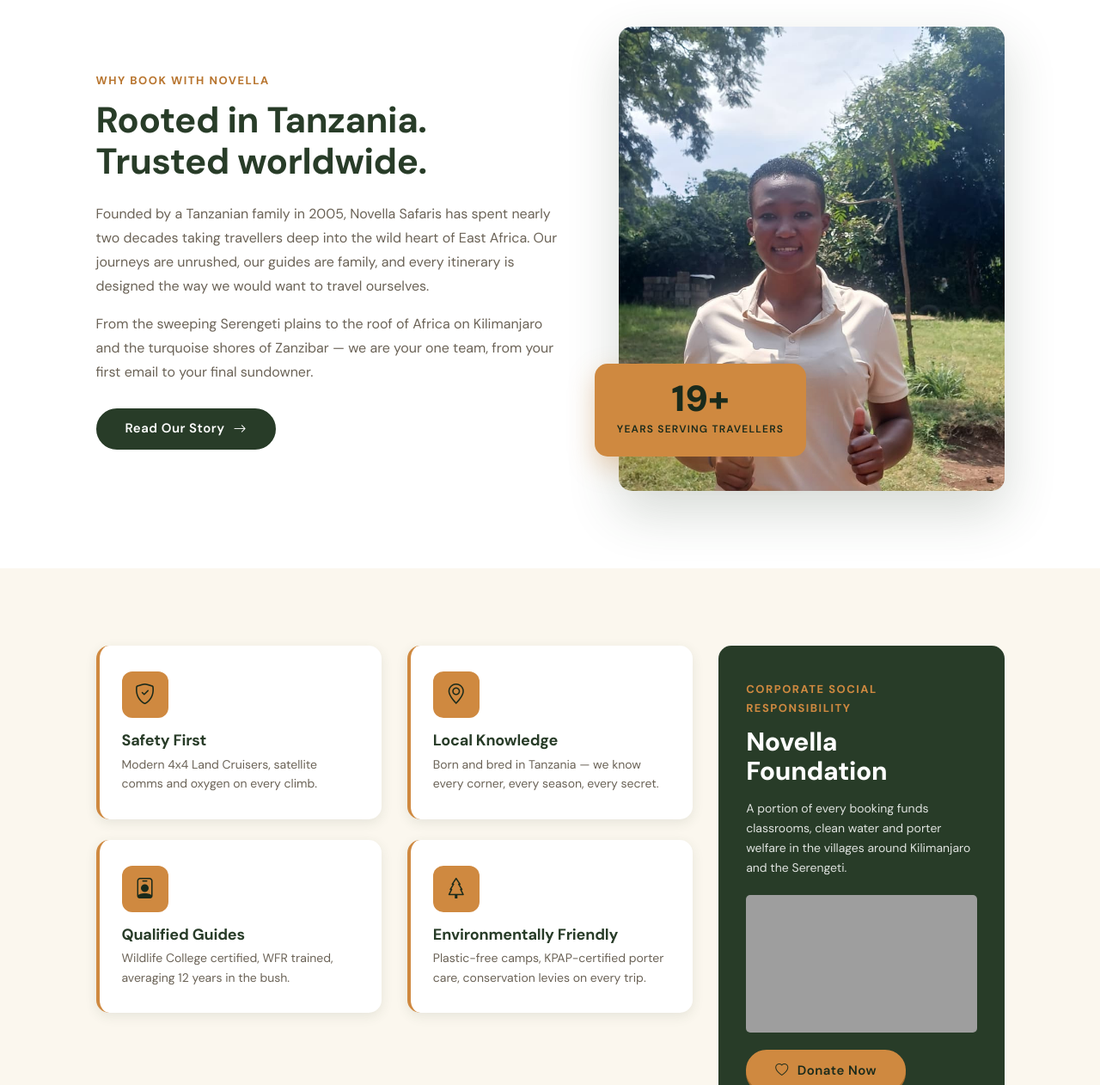
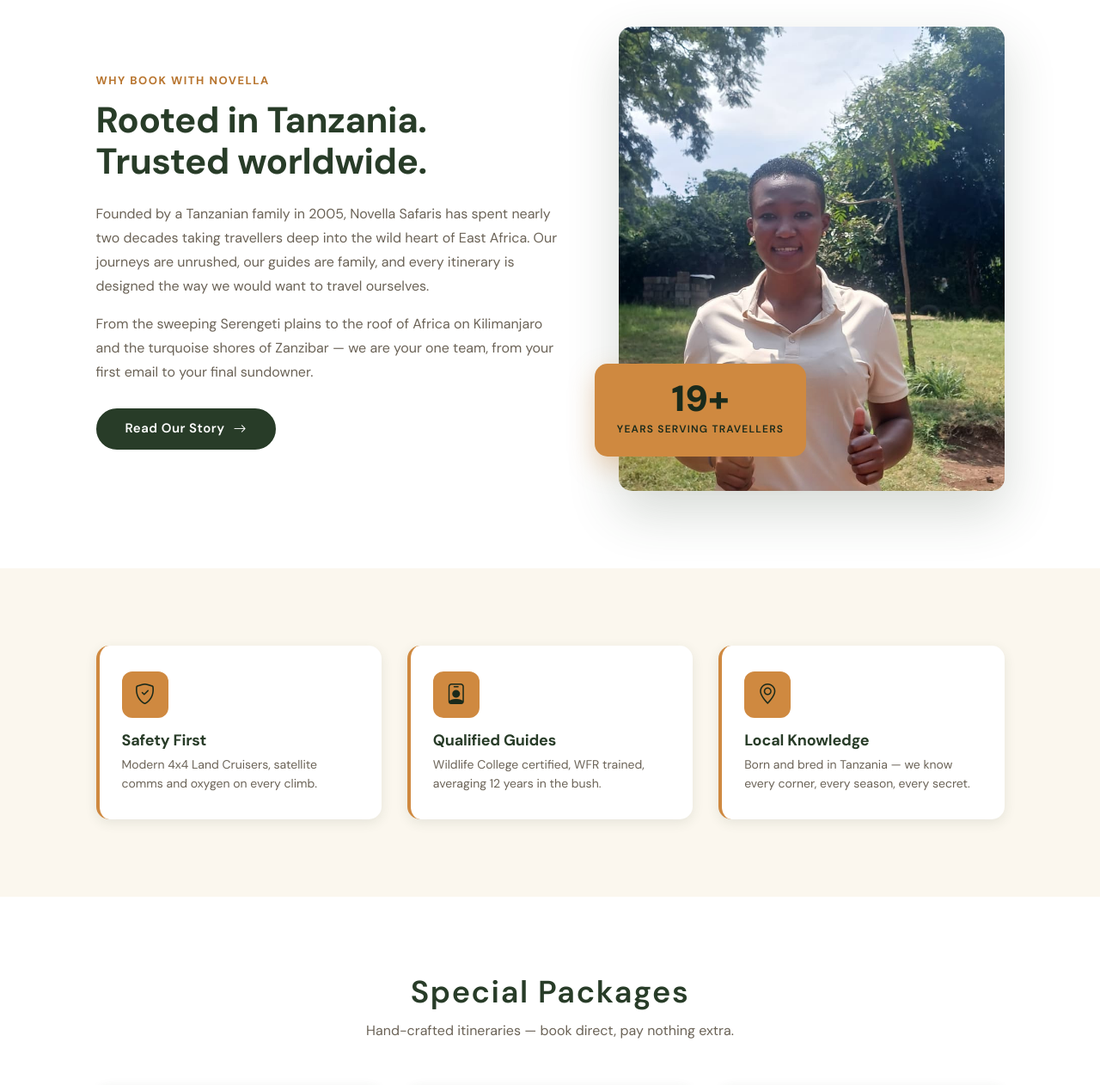
Before and after one commit to WAZIRI123/novella-safaris, a Laravel app: page / in a window 1280 px wide. Shown: the part 984-2246 px from the top of the page at 86% size. Run offline with Laravel 12, Linux system fonts and the light colour scheme; data that the repository does not hold is empty; grey boxes are pictures that could not be loaded.

Commit message:
remove foundation

```diff
--- a/resources/views/pages/home.blade.php
+++ b/resources/views/pages/home.blade.php
@@ -76,7 +76,6 @@
 
     <section class="features-charity">
         <div class="container features-inner">
-            <div class="feature-column">
             <div class="feature-card">
                 <div class="feature-icon"><i class="bi bi-shield-check"></i></div>
                 <h3>Safety First</h3>
@@ -87,25 +86,10 @@
                 <h3>Qualified Guides</h3>
                 <p>Wildlife College certified, WFR trained, averaging 12 years in the bush.</p>
             </div>
-            </div>
-            <div class="feature-column">
             <div class="feature-card">
                 <div class="feature-icon"><i class="bi bi-geo-alt"></i></div>
                 <h3>Local Knowledge</h3>
                 <p>Born and bred in Tanzania — we know every corner, every season, every secret.</p>
-                </div>
-                <div class="feature-card">
-                    <div class="feature-icon"><i class="bi bi-tree"></i></div>
-                    <h3>Environmentally Friendly</h3>
-                    <p>Plastic-free camps, KPAP-certified porter care, conservation levies on every trip.</p>
-                </div>
-            </div>
-            <div class="charity-card">
-                <span class="eyebrow">Corporate Social Responsibility</span>
-                <h2>Novella Foundation</h2>
-                <p>A portion of every booking funds classrooms, clean water and porter welfare in the villages around Kilimanjaro and the Serengeti.</p>
-                <img src="https://images.unsplash.com/photo-1497486751825-1233686d5d80?auto=format&fit=crop&w=700&q=80" alt="Community project" />
-                <a href="#" class="btn btn-yellow"><i class="bi bi-heart"></i> Donate Now</a>
             </div>
         </div>
     </section>
```
Lines whose indentation alone changed are shown as unchanged.
